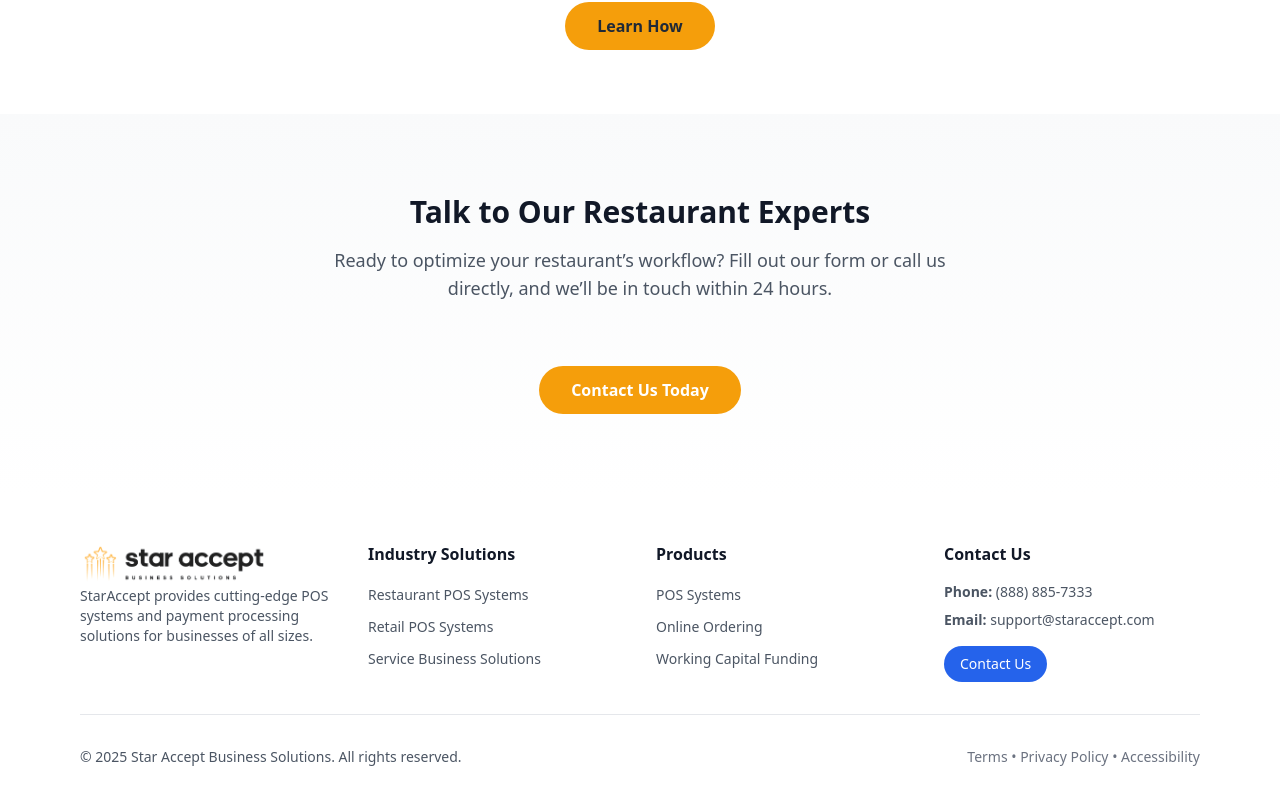
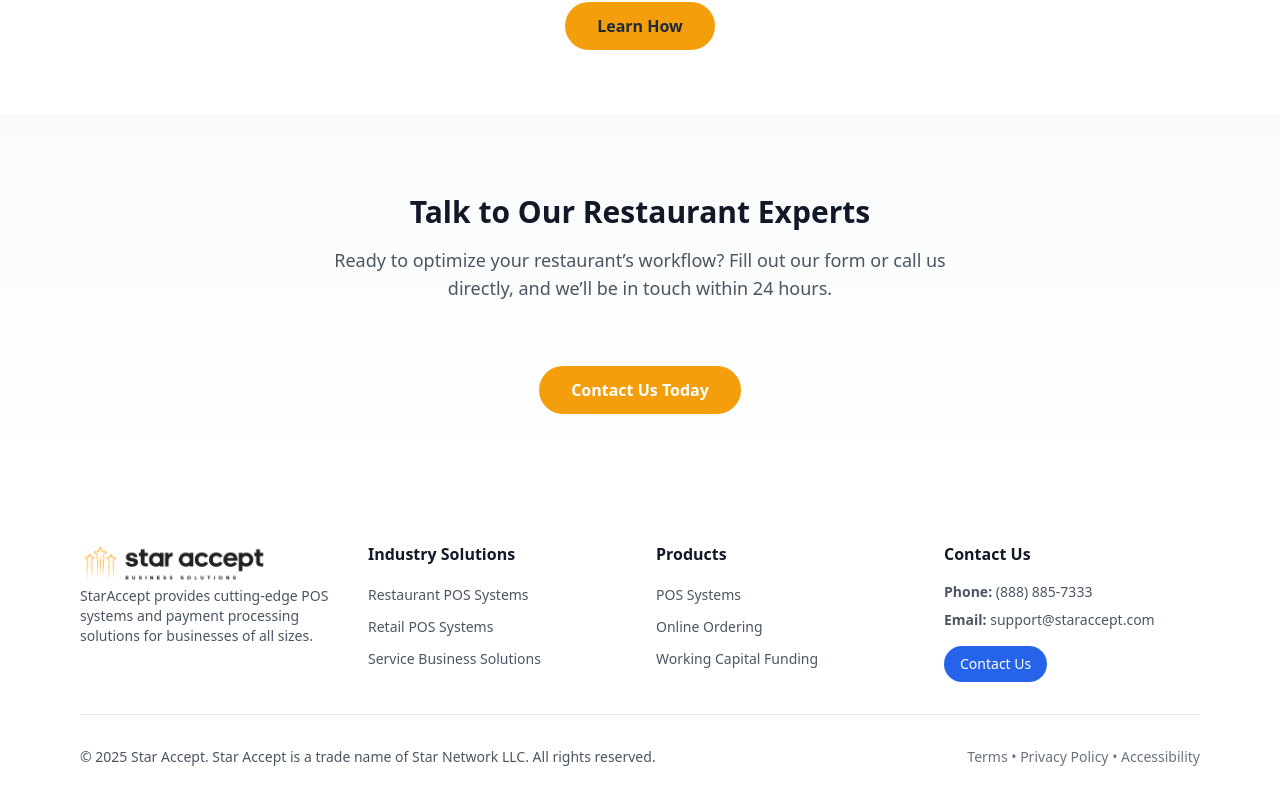
Before and after one commit to staraccept/refactored-palm-tree, a Next.js app: page /restaurants in a window 1280 px wide. Shown: the part 2601-3406 px from the top of the page. Built offline with nearby package versions, Linux system fonts and the light colour scheme.

Commit message:
Update footer text for Star Accept Business Solutions

```diff
--- a/src/app/restaurants/page.tsx
+++ b/src/app/restaurants/page.tsx
@@ -664,8 +664,7 @@ export default function Restaurants() {
 
     <div className="pt-8 mt-8 border-t border-gray-200 dark:border-gray-700 text-center md:flex md:justify-between md:text-left">
       <p className="text-sm text-gray-600 dark:text-gray-400">
-        © {new Date().getFullYear()} Star Accept Business Solutions.
-        All rights reserved.
+        © {new Date().getFullYear()} Star Accept. Star Accept is a trade name of Star Network LLC. All rights reserved.
       </p>
       <div className="mt-4 md:mt-0">
         <p className="text-sm text-gray-500 dark:text-gray-500">
```
